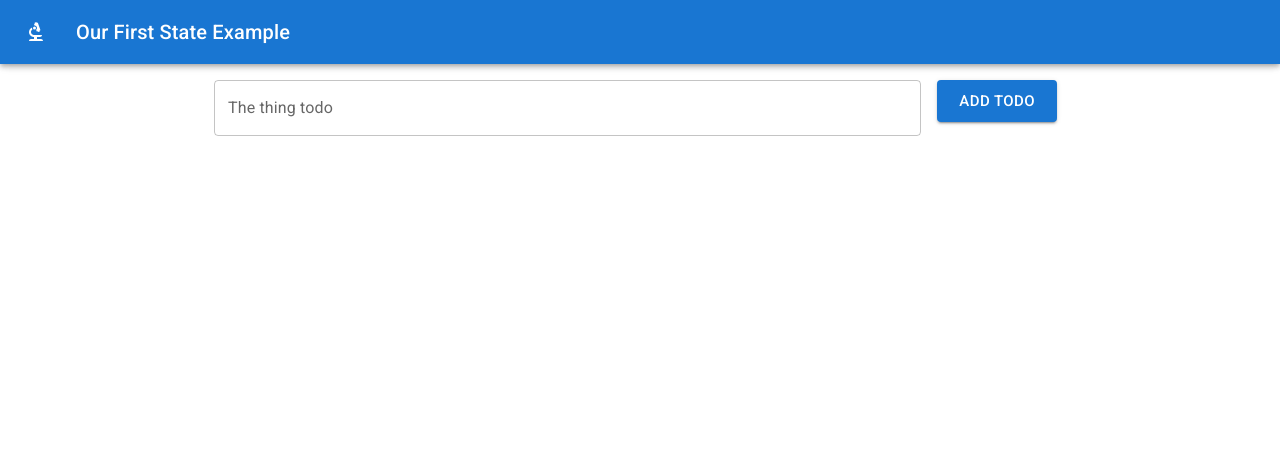
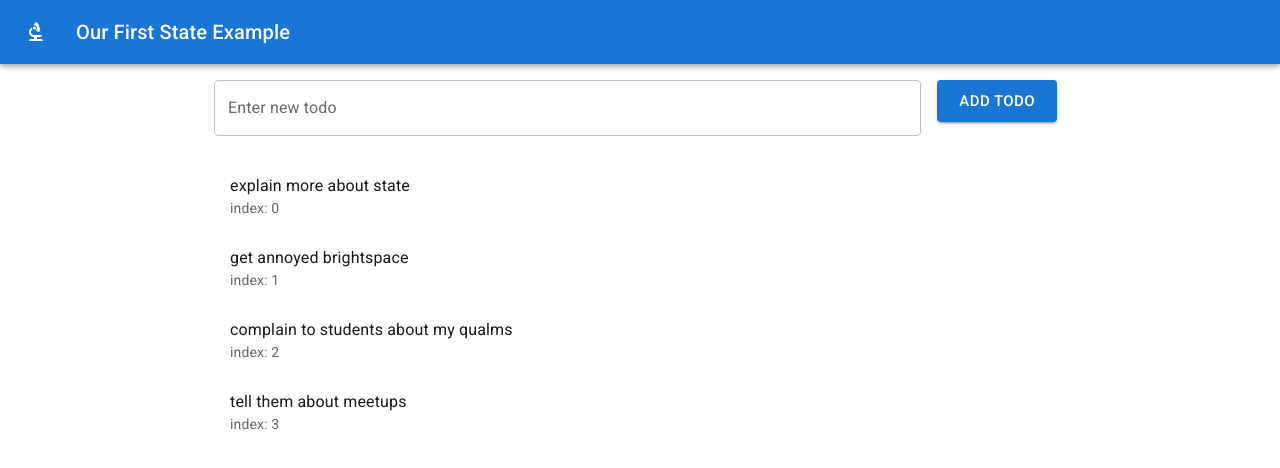
Before and after one commit to dmit-2008/dmit2008-OE01-Winter-2025, a Next.js app in the folder 08-09-nextjs-event-state-fundamentals/state-events-fundamental-example/: page / in a window 1280 px wide. Shown: the top 468 px of the page. Built offline with nearby package versions, Linux system fonts and the light colour scheme.

Commit message:
class progress pushed

```diff
--- a/08-09-nextjs-event-state-fundamentals/state-events-fundamental-example/pages/index.js
+++ b/08-09-nextjs-event-state-fundamentals/state-events-fundamental-example/pages/index.js
@@ -4,6 +4,10 @@ import {useState} from "react"
 import Button from '@mui/material/Button';
 import Container from '@mui/material/Container';
 import Grid from '@mui/material/Grid2';
+// all of the list imports we'll need for the list.
+import List from '@mui/material/List';
+import ListItem from '@mui/material/ListItem';
+import ListItemText from '@mui/material/ListItemText';
 import TextField from '@mui/material/TextField';
 
 import Navbar from "@/components/Navbar";
@@ -18,6 +22,20 @@ import Navbar from "@/components/Navbar";
 
 export default function Home() {
   // I want you to do two things.
+
+  // I want you to find a list in MUI
+  // and I want you to list all of the SAMPLE_TODOS
+  // display the text, and add a divider from mui.
+  const SAMPLE_TODOS = [
+    "explain more about state",
+    "get annoyed brightspace",
+    "complain to students about my qualms",
+    "tell them about meetups",
+  ]
+  // make the list stateful using SAMPLE_TODOS
+  // as the default value.
+  // add the new todo in the form.
+
 
   // create a stateful value and hook it up
   // to the text field
@@ -35,6 +53,10 @@ export default function Home() {
     // let's take a look at hte todovalue
     console.log("Submitted")
     console.log(`the value is ${todoValue}`)
+
+    // we're going to reset the value of our
+    // todoValue
+    setTodoValue("")
   }
 
 
@@ -58,7 +80,7 @@ export default function Home() {
               with the stateful of todoValue */}
               <TextField
                 variant="outlined"
-                label="The thing todo"
+                label="Enter new todo"
                 fullWidth
                 sx={{
                   contrastText: "blue"
@@ -79,7 +101,25 @@ export default function Home() {
                 Add Todo
               </Button>
             </Grid>
-
+            {/* Create our list! (the full row) */}
+            <Grid size={12}>
+              {/* make a list from mui */}
+              <List>
+                { SAMPLE_TODOS.map((todo, index)=> {
+                  // I need to return a single
+                  // jsx node.
+                  console.log(`my todo here: ${todo}`)
+                  // I'm using the todo in the list
+                  // item because it exists.
+                  return <ListItem key={index}>
+                    <ListItemText
+                      primary={todo}
+                      secondary={`index: ${index}`}
+                    />
+                  </ListItem>
+                })}
+              </List>
+            </Grid>
           </Grid>
         </form>
       </Container>
```
